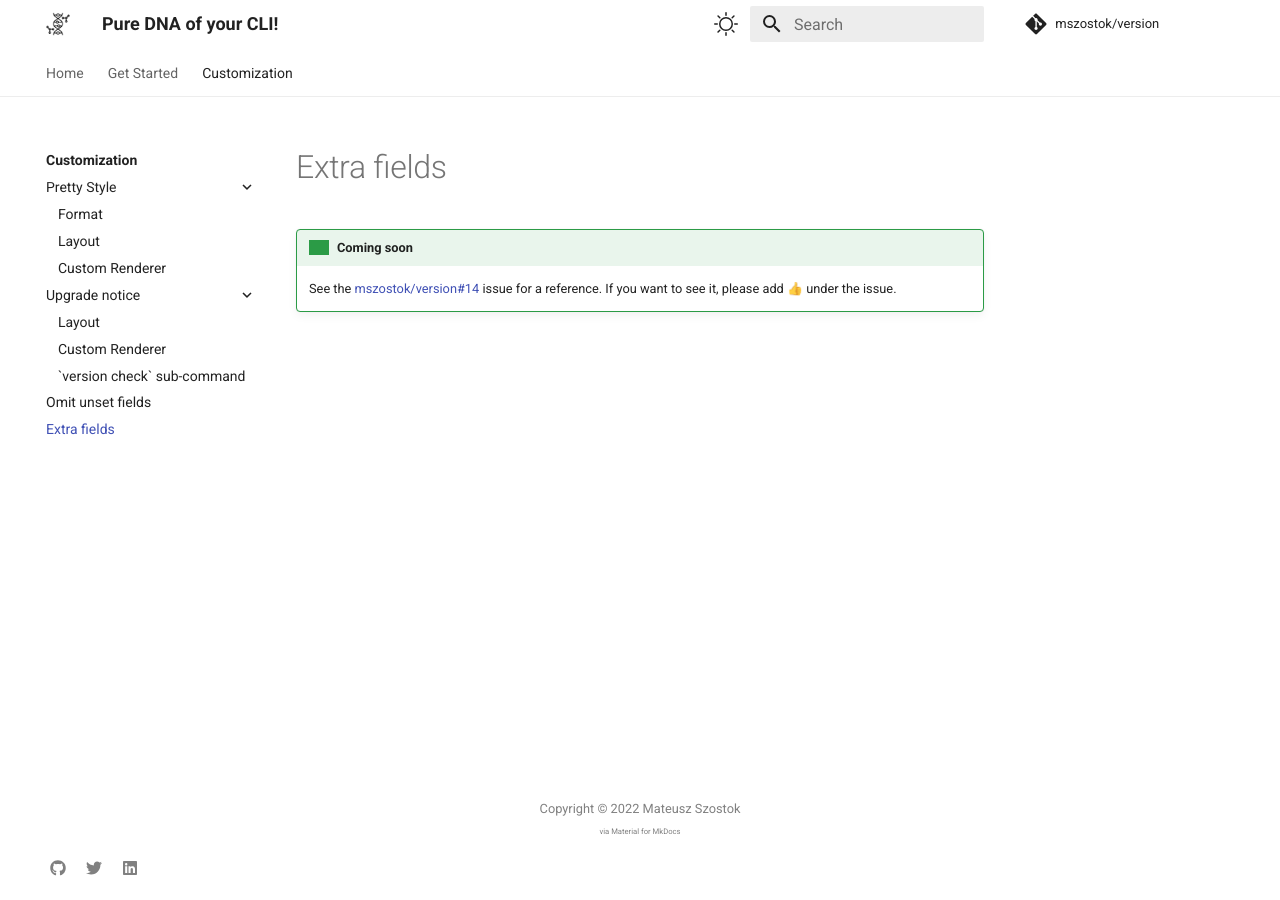
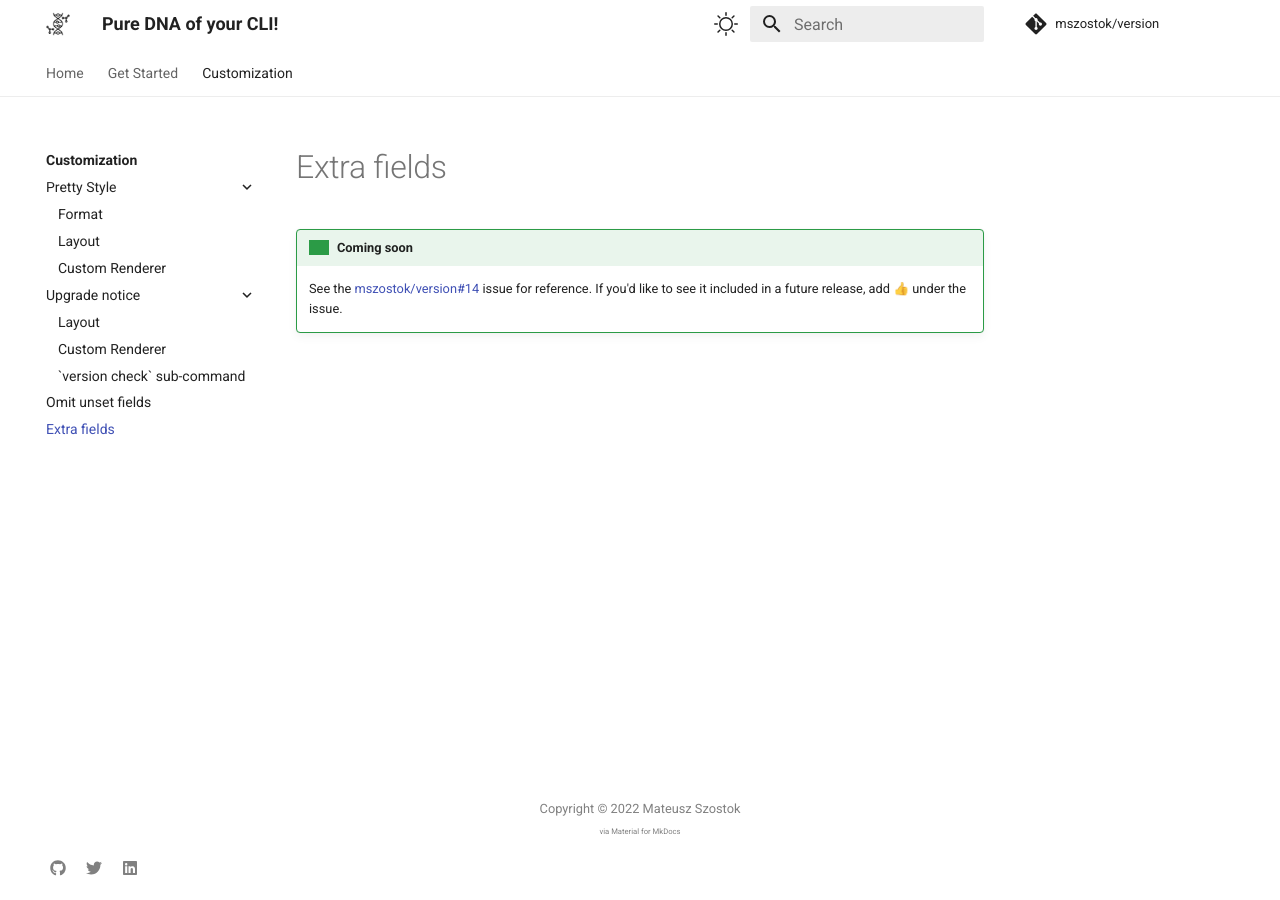
Before and after one commit to mszostok/version, an MkDocs documentation site: the page built from docs/customization/extra-fields.md, in a window 1280 px wide. Built offline with MkDocs 1.6.1 and Material for MkDocs 9.7.7, drawn with Linux system fonts in a browser that asks for light colours; comment, search, counter and statistics services are not loaded; grey boxes are pictures that could not be loaded.

Commit message:
Review extra-fields.md

```diff
--- a/docs/customization/extra-fields.md
+++ b/docs/customization/extra-fields.md
@@ -1,3 +1,3 @@
 !!! coming-soon "Coming soon"
 
-    See the [mszostok/version#14](https://github.com/mszostok/version/issues/14) issue for a reference. If you want to see it, please add 👍 under the issue.
+    See the [mszostok/version#14](https://github.com/mszostok/version/issues/14) issue for reference. If you'd like to see it included in a future release, add 👍 under the issue.
```
